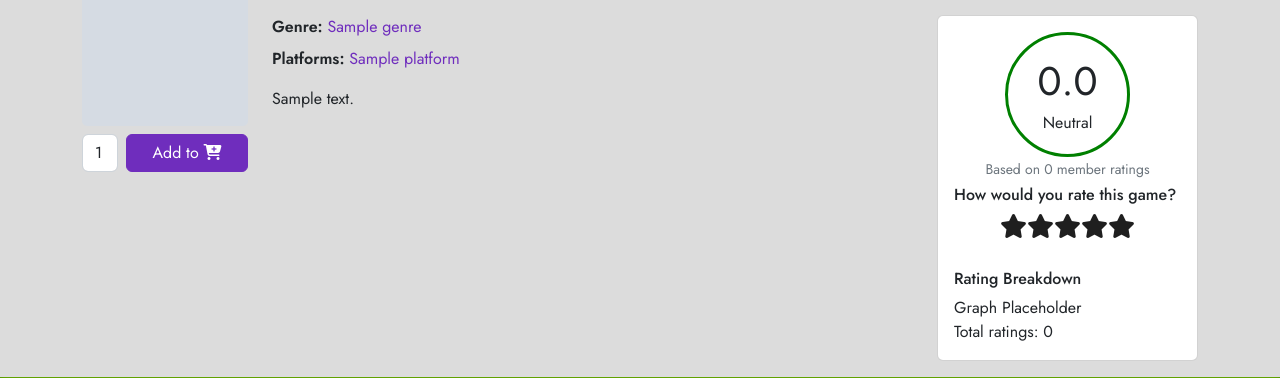
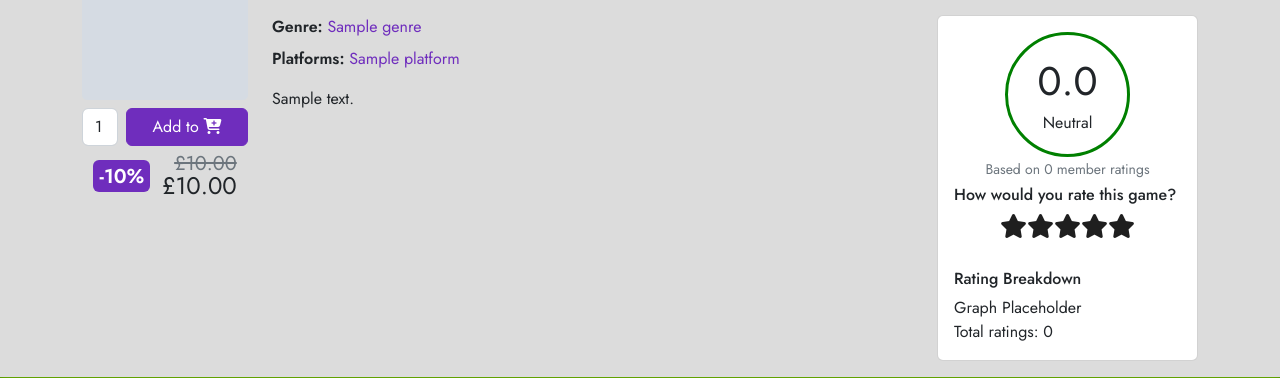
Before and after one commit to NyxHexen/CI_MS4_GB, a Django app: page /games/dlc/1/ in a window 1280 px wide. Shown: the part 361-739 px from the top of the page. Run offline with Django 4.2, Linux system fonts and the light colour scheme; a user stored in the database is signed in; tables that the repository leaves empty hold one stand-in row (values such as "Sample post"); grey boxes marked "Sample" are stand-in pictures; some libraries are stand-ins or nearby versions.

Commit message:
CHANGE: game detail view now shows discount(if) and pricing

```diff
--- a/games/templates/games/game.html
+++ b/games/templates/games/game.html
@@ -41,6 +41,19 @@
                         </span><i class="fa-solid fa-cart-plus"></i></button>
                     <input type="hidden" name="redirect_url" value="{{ request.get_full_path }}">
                 </form>
+                <div class="w-100 mt-2 d-flex align-items-center justify-content-evenly">
+                    {% if game.in_promo and game.promo.active is True%}
+                    <span class="promo-discount fs-5">
+                        -{{ game.promo_percentage }}%
+                    </span>
+                    {% endif %}
+                    <div class="d-flex flex-column justify-content-end text-end">
+                        {% if game.in_promo and game.promo.active is True%}
+                        <span class="fs-5 text-muted"><s>£{{ game.base_price }}</s></span>
+                        {% endif %}
+                        <span class="fs-4">£{{game.final_price}}</span>
+                    </div>
+                </div>
             </div>
             <div class="col offset-6 offset-sm-4 offset-md-3 offset-xl-2 pt-3">
                 <div class="game-genre-list mb-2">
@@ -134,8 +147,8 @@
                                         alt="{{ item.description }}">
                                     {% if item.media_type == 'video' %}
                                     <button type="button" data-href="{{ item.url }}" data-title="{{ item.name }}"
-                                        class="btn btn-primary position-absolute player-trigger"
-                                        data-bs-toggle="modal" data-bs-target="#gameMediaPlayer">
+                                        class="btn btn-primary position-absolute player-trigger" data-bs-toggle="modal"
+                                        data-bs-target="#gameMediaPlayer">
                                         <i class="fa-regular fa-circle-play display-1"></i>
                                         <span class="visually-hidden">Play Video</span>
                                     </button>
@@ -146,15 +159,15 @@
                         {% if not forloop.counter == media|length|add:"-1" and not media|length|divisibleby:2 or media|length|divisibleby:2 and not forloop.last %}
                         <div class="carousel-item">
                             <div class="row d-flex w-100">
-                        {% endif %}
+                                {% endif %}
                                 {% else %}
                                 <div class="col-6 carousel-image px-1 position-relative">
                                     <img src="{{ MEDIA_URL }}{{ item.file.name }}" class="d-block w-100"
                                         alt="{{ item.description }}">
                                     {% if item.media_type == 'video' %}
                                     <button type="button" data-href="{{ item.url }}"
-                                        class="btn btn-primary position-absolute player-trigger"
-                                        data-bs-toggle="modal" data-bs-target="#gameMediaPlayer">
+                                        class="btn btn-primary position-absolute player-trigger" data-bs-toggle="modal"
+                                        data-bs-target="#gameMediaPlayer">
                                         <i class="fa-regular fa-circle-play display-1"></i>
                                         <span class="visually-hidden">Play Video</span>
                                     </button>
--- a/static/css/base.css
+++ b/static/css/base.css
@@ -1357,6 +1357,10 @@ a.socialaccount_provider.google {
     backdrop-filter: brightness(50%)
 }
 
+.game-detail-cover div:last-child .d-flex.flex-column span {
+    line-height: 1;
+}
+
 .ratings-list-inner * {
     width: 60px;
 }
```
